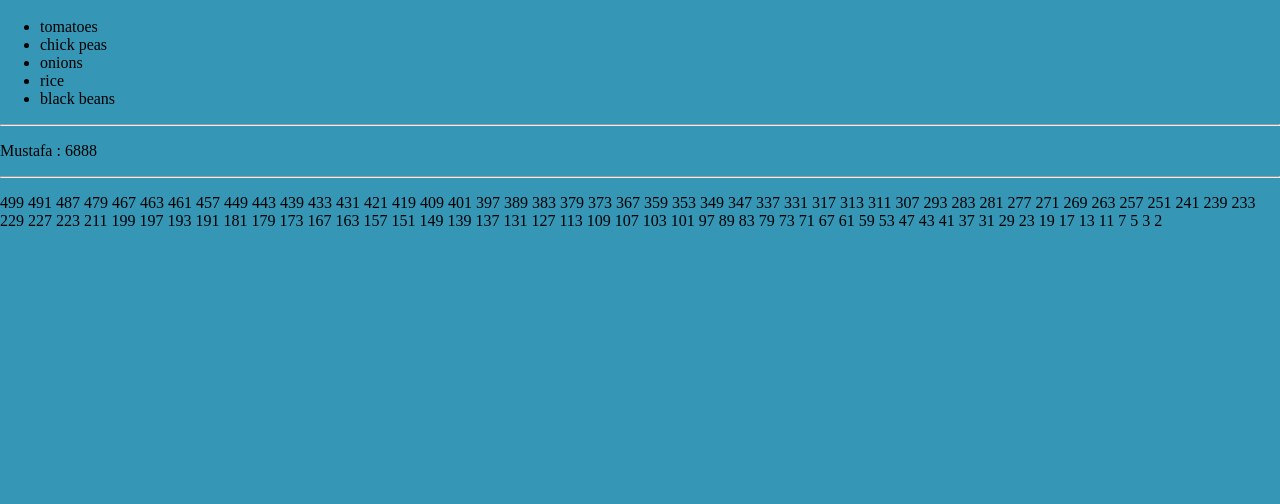
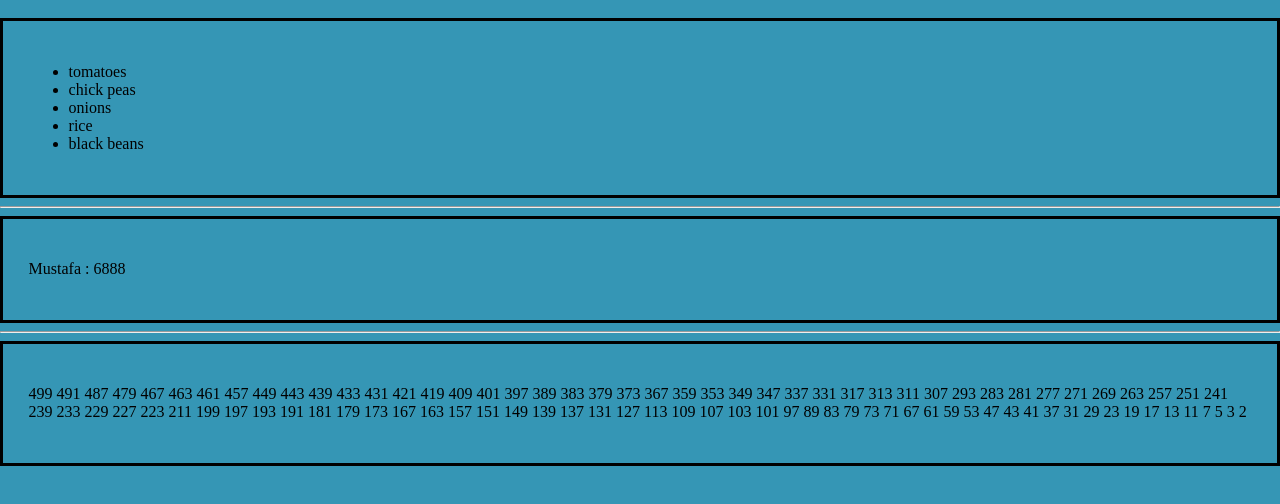
Before and after one commit to TXMack713/mdn-javascript-loops, a plain HTML site: page assessment.html in a window 1280 px wide. Shown: the part 40-544 px from the top of the page. Drawn offline with Linux system fonts and the light colour scheme.

Commit message:
1 file modified

```diff
--- a/styles.css
+++ b/styles.css
@@ -38,3 +38,10 @@ header {
   border: 2px inset black;
   padding: 2%;
 }
+
+.assessment1,
+.assessment2,
+.assessment3 {
+  border: 3px solid black;
+  padding: 2%;
+}
```
